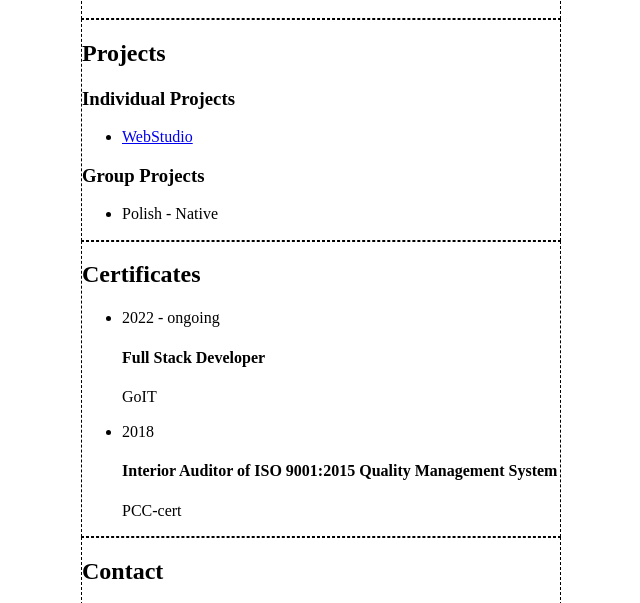
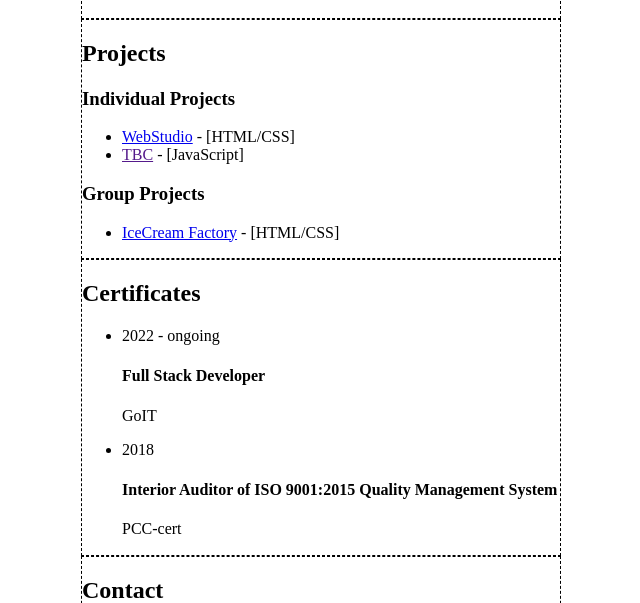
Before and after one commit to TomGrzybowski/MyCV, a website: page src/index.html in a window 1280 px wide. Shown: the part 1452-2055 px from the top of the page, without its empty margins (319-959 px from the left). Drawn offline with Linux system fonts and the light colour scheme.

Commit message:
Desktop version

```diff
--- a/src/index.html
+++ b/src/index.html
@@ -166,6 +166,11 @@
                     <ul class="projects__list">
                         <li class="projects__item">
                             <a class="projects__link" href="https://tomgrzybowski.github.io/goit-markup-hw-08/" target="_blank">WebStudio</a>
+                            <span> - [HTML/CSS]</span>
+                        </li>
+                        <li class="projects__item">
+                            <a class="projects__link" href="" target="_blank">TBC</a>
+                            <span> - [JavaScript]</span>
                         </li>
                     </ul>
                 </div>
@@ -173,7 +178,8 @@
                 <div class="list-container">
                     <ul class="projects__list">
                         <li class="projects__item">
-                            <a class="projects__link">Polish - Native</a>
+                            <a class="projects__link" href="https://jakantoniak.github.io/JakAntoniak-HTML-CSS-team-7/">IceCream Factory</a>
+                            <span> - [HTML/CSS]</span>
                         </li>
                     </ul>
                 </div>
--- a/src/sass/components/_header.scss
+++ b/src/sass/components/_header.scss
@@ -17,7 +17,6 @@
 
     &__image-container {
         border-radius: 50%;
-        border: 1px black dashed;
         width: 70px;
         height: 70px;
         overflow: hidden;
--- a/src/sass/components/_projects.scss
+++ b/src/sass/components/_projects.scss
@@ -1,12 +1,12 @@
+
 @use "../assets" as *;
-
 
 .projects {
 
     &__item {
         position: relative;
         padding-right: 10px;
-        @include flex-space-between (row);
+        // @include flex-space-between (row);
 
 
         &:not(:last-child) {
@@ -24,6 +24,7 @@
         font-size: 15px;
         position: relative;
         margin: 0;
+        font-weight: 700;
 
         &::before {
             content: "";
--- a/src/sass/setup/setup.scss
+++ b/src/sass/setup/setup.scss
@@ -62,3 +62,27 @@ main {
     }
 
 }
+
+@media screen and (min-width: 1200px) {
+    body {
+        height: 100vw;
+    }
+    main {
+        padding-left: 10px;
+        display: grid;
+        gap: 80px;
+        grid-template-columns: repeat(3, 1fr);
+        width: min(90%, 90hv);
+        max-width: 1600px;
+        margin: 100px auto 0;
+        & > .skills {
+            grid-row: span 2;
+        }
+        & > * {
+            height: 100%;
+            width: 100%;
+            max-width: 100%;
+        }
+
+    }
+}
```
Also changed, not shown: src/sass/components/_footer.scss (+8 -0 lines).
